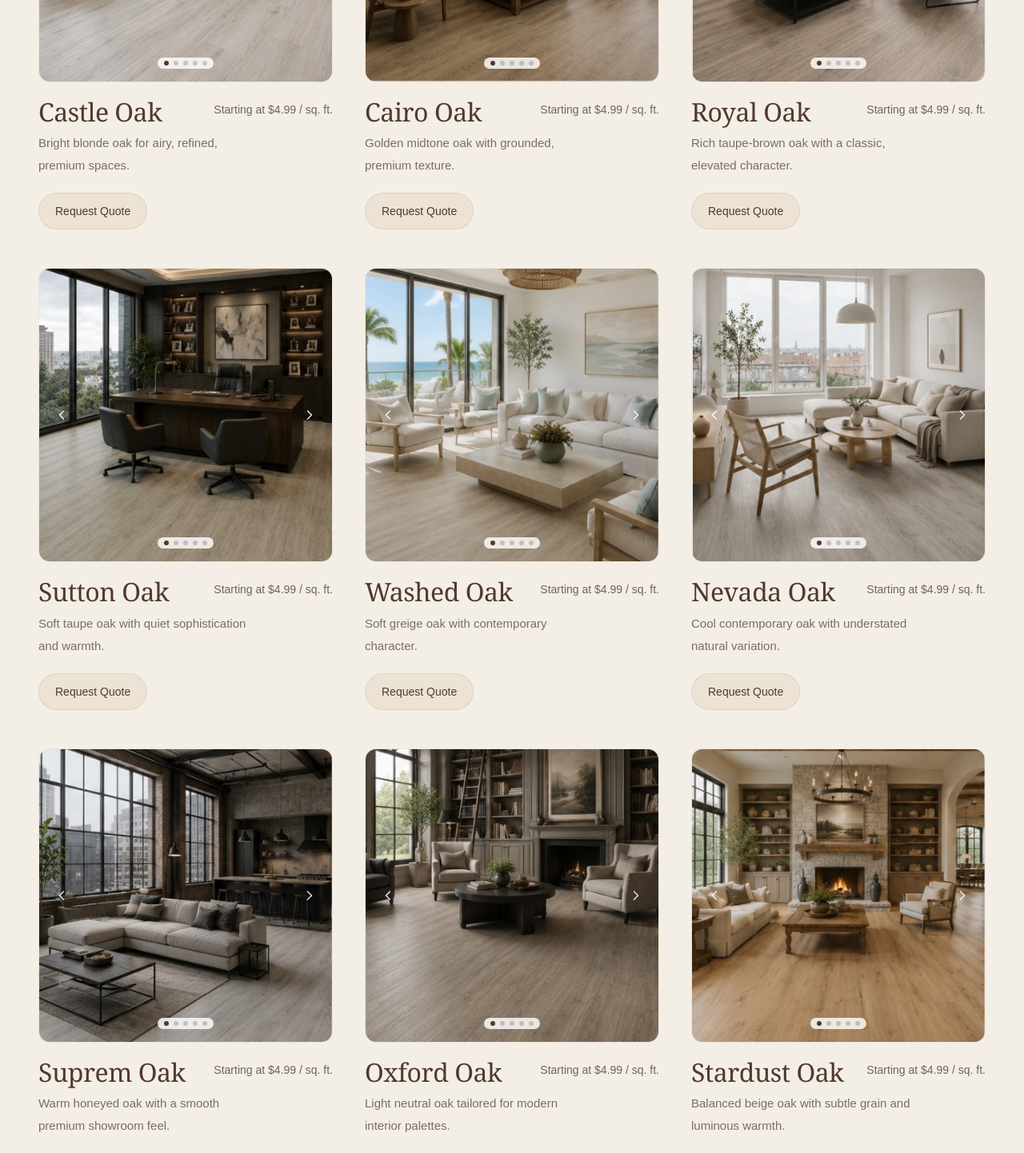
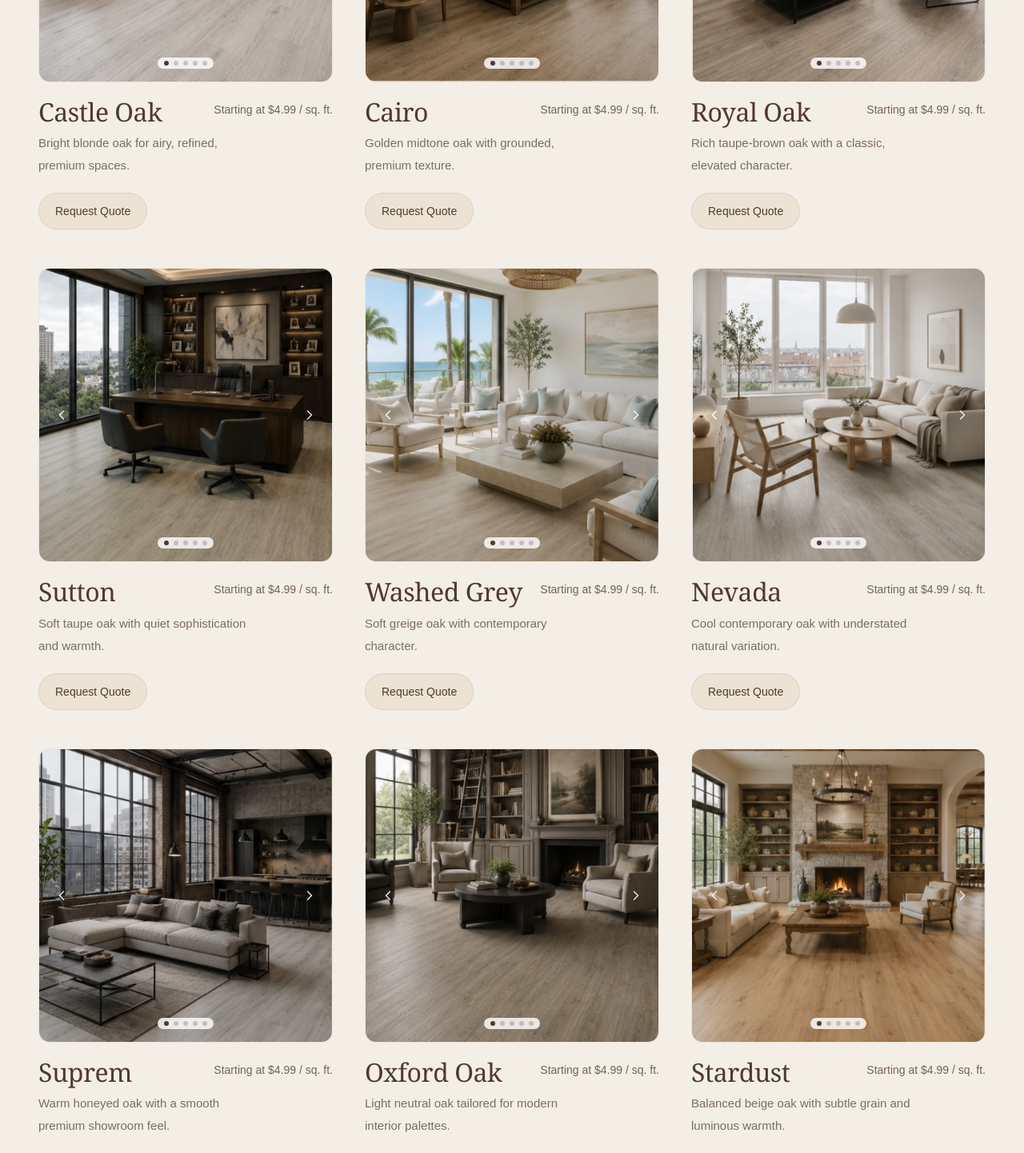
Before and after one commit to Duychinni/Foundwell, a Next.js app: page /shop-floors in a window 1280 px wide. Shown: the part 760-2202 px from the top of the page at 80% size. Built offline with nearby package versions, Linux system fonts and the light colour scheme.

Commit message:
Adjust product naming for browse floors and detail pages

```diff
--- a/app/shop-floors/[slug]/page.tsx
+++ b/app/shop-floors/[slug]/page.tsx
@@ -15,7 +15,7 @@ const products: Product[] = [
     description: "Bright blonde oak for airy, refined, premium spaces.",
   },
   {
-    name: "Cairo Oak",
+    name: "Cairo",
     slug: "cairo-oak",
     referenceSlug: "cairo-oak",
     description: "Golden midtone oak with grounded, premium texture.",
@@ -27,25 +27,25 @@ const products: Product[] = [
     description: "Rich taupe-brown oak with a classic, elevated character.",
   },
   {
-    name: "Sutton Oak",
+    name: "Sutton",
     slug: "sutton-oak",
     referenceSlug: "coastal-greige-oak",
     description: "Soft taupe oak with quiet sophistication and warmth.",
   },
   {
-    name: "Washed Oak",
+    name: "Washed Grey",
     slug: "washed-oak",
     referenceSlug: "warm-sand-oak",
     description: "Soft greige oak with contemporary character.",
   },
   {
-    name: "Nevada Oak",
+    name: "Nevada",
     slug: "nevada-oak",
     referenceSlug: "castle-oak",
     description: "Cool contemporary oak with understated natural variation.",
   },
   {
-    name: "Suprem Oak",
+    name: "Suprem",
     slug: "suprem-oak",
     referenceSlug: "soft-honey-oak",
     description: "Warm honeyed oak with a smooth premium showroom feel.",
@@ -57,7 +57,7 @@ const products: Product[] = [
     description: "Light neutral oak tailored for modern interior palettes.",
   },
   {
-    name: "Stardust Oak",
+    name: "Stardust",
     slug: "stardust-oak",
     referenceSlug: "natural-beige-oak",
     description: "Balanced beige oak with subtle grain and luminous warmth.",
--- a/app/shop-floors/page.tsx
+++ b/app/shop-floors/page.tsx
@@ -19,7 +19,7 @@ const products: Product[] = [
     description: "Bright blonde oak for airy, refined, premium spaces.",
   },
   {
-    name: "Cairo Oak",
+    name: "Cairo",
     slug: "cairo-oak",
     referenceSlug: "cairo-oak",
     description: "Golden midtone oak with grounded, premium texture.",
@@ -31,26 +31,26 @@ const products: Product[] = [
     description: "Rich taupe-brown oak with a classic, elevated character.",
   },
   {
-    name: "Sutton Oak",
+    name: "Sutton",
     slug: "sutton-oak",
     referenceSlug: "coastal-greige-oak",
     description: "Soft taupe oak with quiet sophistication and warmth.",
     generatedFilterClass: "brightness-[1.08]",
   },
   {
-    name: "Washed Oak",
+    name: "Washed Grey",
     slug: "washed-oak",
     referenceSlug: "warm-sand-oak",
     description: "Soft greige oak with contemporary character.",
   },
   {
-    name: "Nevada Oak",
+    name: "Nevada",
     slug: "nevada-oak",
     referenceSlug: "castle-oak",
     description: "Cool contemporary oak with understated natural variation.",
   },
   {
-    name: "Suprem Oak",
+    name: "Suprem",
     slug: "suprem-oak",
     referenceSlug: "soft-honey-oak",
     description: "Warm honeyed oak with a smooth premium showroom feel.",
@@ -62,7 +62,7 @@ const products: Product[] = [
     description: "Light neutral oak tailored for modern interior palettes.",
   },
   {
-    name: "Stardust Oak",
+    name: "Stardust",
     slug: "stardust-oak",
     referenceSlug: "natural-beige-oak",
     description: "Balanced beige oak with subtle grain and luminous warmth.",
```
